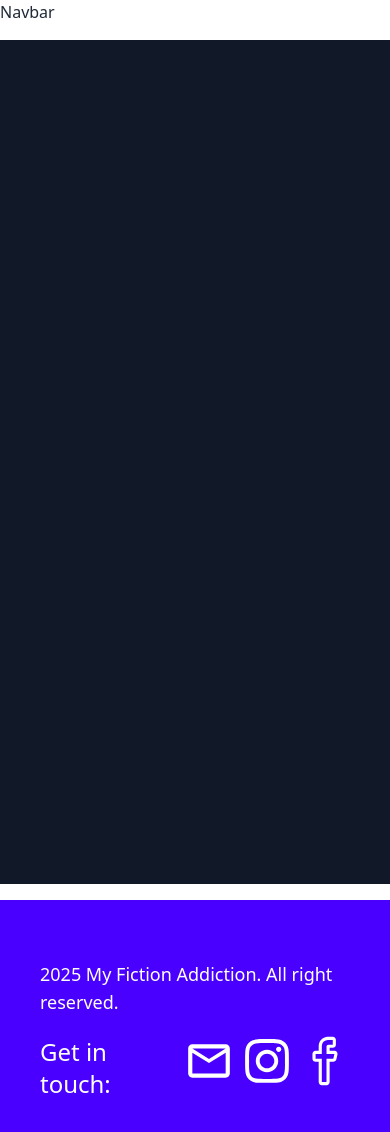
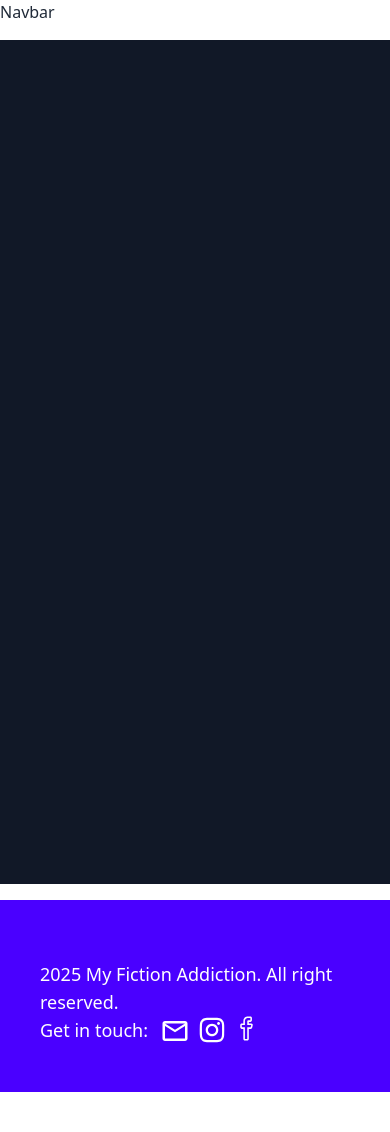
Before and after one commit to MaksimShupta/FullstackBlog_frontend, a React (Vite) app: page / in a window 390 px wide. Shown: the top 1132 px of the page. After the commit the page ends 1092 px from the top, so only its background shows below. Built offline with nearby package versions, Linux system fonts and the light colour scheme.

Commit message:
edditing the footer icons

```diff
--- a/src/components/Footer.jsx
+++ b/src/components/Footer.jsx
@@ -4,7 +4,7 @@ import { SlSocialFacebook } from "react-icons/sl"; // import SlSocialFacebook fr
 import { Link } from "react-router"; //importing Link from react-router
 const Footer = () => {
   return (
-    <footer className=" p-10 bg-primary w-full">
+    <footer className="flex  p-10 bg-primary w-full">
       <div className="container flex flex-col sm:flex-row mx-auto justify-between">
         {/* left side */}
         <div className="">
@@ -15,17 +15,17 @@ const Footer = () => {
         {/* end of left side */}
 
         {/* right side */}
-        <div className="flex flex-row text-2xl  mt-5 items-start sm:items-end sm:justify-end text-white sm:mt-0">
-          <p className="mr-4 sm:mb-2">Get in touch:</p>
-          <div className="flex flex-row  gap-2   ">
+        <div className="flex flex-row text-2xl items-start sm:items-end sm:justify-end text-white sm:mt-0 ">
+          <p className="mr-3  text-lg  sm:mb-2 sm:mt-[1.2rem]">Get in touch:</p>
+          <div className="flex flex-row  gap-2 mb-[0.4rem] ">
             <Link to="https://mail.google.com/mail/">
-              <MdOutlineMail size={50}/>
+              <MdOutlineMail size={30}  />
             </Link>
-            <Link to="https://www.instagram.com/">
-              <FaInstagram size={50} />
+            <Link to="https://www.instagram.com/" >
+              <FaInstagram size={28} />
             </Link>
             <Link to="https://www.facebook.com/" >
-              <SlSocialFacebook size={50} />
+              <SlSocialFacebook size={25} />
             </Link>
           </div>
         </div>
```
